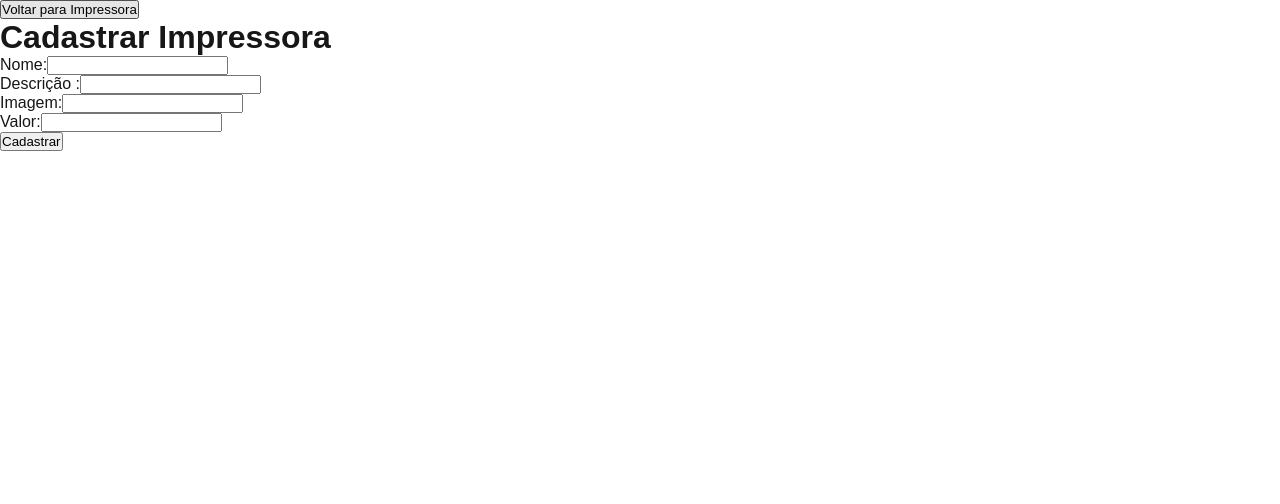
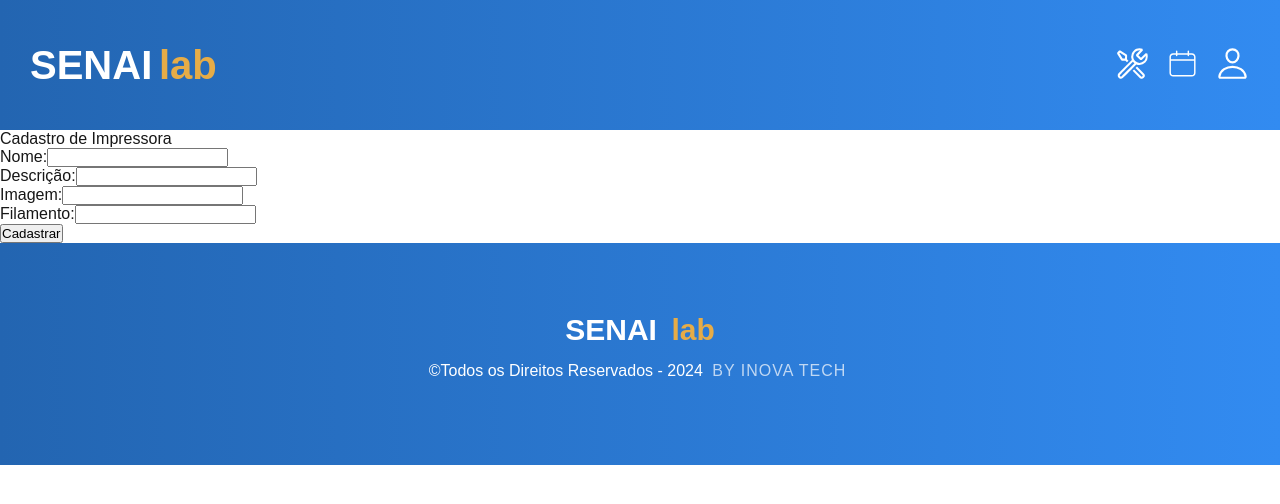
Before and after one commit to JuliaFee/espacomaker-front, a Next.js app: page /impressora/cadastro-impressora in a window 1280 px wide. Shown: the top 504 px of the page. Built offline with nearby package versions, Linux system fonts and the light colour scheme; no server answers.

Commit message:
feat: tentando fazer o cadastro de impressora

```diff
--- a/app/impressora/cadastro-impressora/page.jsx
+++ b/app/impressora/cadastro-impressora/page.jsx
@@ -1,128 +1,134 @@
 "use client";
+
+import React,{ useState, useEffect} from "react";
+import { useRouter, useSearchParams } from "next/navigation";
+import styles from "./cadastroimpressora.module.css";
+import Header from "../../components/header/page";
+import Footer from "../../components/footer/page";
 import axios from "axios";
-import{ useState, useEffect} from "react";
-import { useRouter } from "next/navigation";
-import Link from "next/link"
-import styles from "./cadastroimpressora.module.css";
 
 
-export default function CadastroImpressora ({params}){
-    const[nome, setNome] = useState("");
-    const[descricao, setDescricao] = useState("");
-    const[img, setImg] = useState("");
-    const[value, setValue] = useState("");
-    const[valor, setValor] = useState("");
+ const CadastroImpressora = () =>{
+    const [impressora, setImpressora]= useState({
+        nome: "",
+        descricao: "",
+        img: "",
+        filamento: "",
+    });
+    const [successMessage, setSuccessMessage] = useState("");
+    const [errorMessage, setErrorMessage] = useState("");
     const router = useRouter();
-    const {id} = params;
+    const searchParams= useSearchParams();
+    const editId = searchParams.get('id');
 
-    const handleSubmit = async (e) => {
-      e.preventDefault();
+
+    useEffect(()=>{
+        if(editId){
+            const fetchImpressora = async () => {
                 try {
-        await axios.post("/api/impressora", {nome, descricao, img, valor});
-        setNome("");
-        setDescricao("");
-        setImg("");
-        setValor("");
-        router.push(`/impressora`);
-      } catch (error){
-        alert("erro ao criar impressora")
+                    const response = await axios.get(`http://localhost:5000/impressoras/${editId}`);
+                    const {nome,descricao, img, filamento} = response.data.impressora;
+                    setImpressora({nome,descricao, img, filamento});
+                } catch(error){
+                    console.error('Erro ao carregar a impressora:', error);
+                    setErrorMessage('Erro ao carregar os dados da impressora');
+                }
+            };
+            fetchImpressora();
+        }
+
+},[editId] );
+
+ const updateImpressora = async (e) => {
+    e.prevenDefault();
+    try{
+        if(editId){
+            await axios.put(`http://localhost:5000/impressoras/${editId}`,impressora);
+            setSuccessMessage('Impressora atualizada com sucesso!');
+        } else{
+             await axios.post("http://localhost:5000/impressoras", impressora);
+             setSuccessMessage('Impressora cadastrada com sucesso!');
+        }
+        setImpressora({nome: '', descricao: '', img: '', filamento: ''});
+        setTimeout(()=> {
+            setSuccessMessage('');
+            router.push("/impressoras");
+        },3000);
+    } catch(error){
+        console.error('Erro ao realizar a operação:', error);
+        setErrorMessage('Erro ao realizar a operação. Tente novamente.');
     }
  };
 
-    useEffect(()=>{
-        async function fetchImpressora(){
-        try{
-            const response = await axios.get(`/api/impressora/${id}`);
-            const impressora = response.data;
-            setNome(imppressora.nome);
-            setDescricao(impressora.descricao);
-            setImg(impressora.img);
-            setValor(impressora.img);
-        }  catch(error){
-            console.error("error fetching impressora:",error);
-        }
-    }
-    fetchImpressora();
-},[] );
-
 return(
+    <div className={styles.pageContainer}>
+    <Header />
     <div className={styles.container}>
-        {/* <Header/> */}
-        <div className={styles.action}>
-            <Link href="/impressora">
-            <button className={`${styles.button} ${styles.primaryButton}`}>
-                Voltar para Impressora
-            </button>
-            </Link>
-        </div>
-        <div className={styles.cadastroContainer}>
-            <h1 className={styles.text}>Cadastrar Impressora</h1>
-            <form onSubmit={handleSubmit}>
-                <div className={styles.form}>
-                    <label htmlFor="nome" className={styles.label}>
-                        Nome:
-                    </label>
+        <form onSubmit={updateImpressora}>
+        <div className={styles.formGroup}>
+                        <p className={styles.title}>{editId ? 'Editar Impressora' : 'Cadastro de Impressora'}</p>
+                        <label htmlFor="nome" className={styles.label}>Nome:</label>
                         <input
                             type="text"
                             className={styles.input}
                             id="nome"
-                    value={nome}
-                    onChange={(e)=> setNome(e.target.value)}
+                            value={impressora.nome}
+                            onChange={(e) => setImpressora({ ...impressora, nome: e.target.value })}
                             required
                         />
+                    </div>
 
-                </div>
-                <div className={styles.form}>
-                    <label htmlFor="descricao" className={styles.label}>
-                       Descrição :
-                    </label>
+                    <div className={styles.formGroup}>
+                        <label htmlFor="descricao" className={styles.label}>Descrição:</label>
                         <input
                             type="text"
                             className={styles.input}
                             id="descricao"
-                    value={descricao}
-                    onChange={(e)=> setDescricao(e.target.value)}
+                            value={impressora.descricao}
+                            onChange={(e) => setImpressora({ ...impressora, descricao: e.target.value })}
                             required
                         />
+                    </div>
 
-                </div>
-                <div className={styles.form}>
-                    <label htmlFor="img" className={styles.label}>
-                        Imagem:
-                    </label>
+                    <div className={styles.formGroup}>
+                        <label htmlFor="img" className={styles.label}>Imagem:</label>
                         <input
                             type="text"
                             className={styles.input}
                             id="img"
-                    value={img}
-                    onChange={(e)=> setImg(e.target.value)}
+                            value={impressora.img}
+                            onChange={(e) => setImpressora({ ...impressora, img: e.target.value })}
                             required
                         />
-
                     </div>
-                <div className={styles.form}>
-                    <label htmlFor="valor" className={styles.label}>
-                        Valor:
-                    </label>
+                    <div className={styles.formGroup}>
+                        <label htmlFor="filamento" className={styles.label}>Filamento:</label>
                         <input
                             type="text"
                             className={styles.input}
-                    id="valor"
-                    value={valor}
-                    onChange={(e)=> setValor(e.target.value)}
+                            id="filamento"
+                            value={impressora.filamento}
+                            onChange={(e) => setImpressora({ ...impressora, filamento: e.target.value })}
                             required
                         />
+                    </div>
+
+                    <button
+                        type="submit"
+                        className={`${styles.button} ${styles.submitButton}`}
+                    >
+                        {editId ? 'Atualizar' : 'Cadastrar'}
+                    </button>
+        </form>
+        {successMessage && <p className={styles.successMessage}>{successMessage}</p>}
+        {errorMessage && <p className={styles.errorMessage}>{errorMessage}</p>}
 
     </div>
-                <button type="submit" classeName={`${styles.button} ${styles.submitButton}`}>
-                 Cadastrar
-                </button>
-            </form>
 
-        </div>
-        {/* <Footer/> */}
-
+    <Footer />
 </div>
 )
 
-}
+};
+
+export default CadastroImpressora;
--- a/package.json
+++ b/package.json
@@ -12,6 +12,7 @@
     "axios": "^1.7.7",
     "next": "14.2.13",
     "react": "^18",
+    "react-calendar": "^5.1.0",
     "react-dom": "^18",
     "react-icons": "^5.3.0"
   }
```
Also changed, not shown: app/impressora/page.jsx (+26 -3 lines), 1 other file (tests, documents, lock files or other folders). Lines whose indentation alone changed are shown as unchanged.
